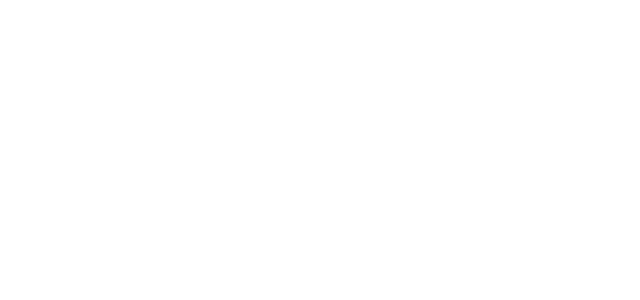
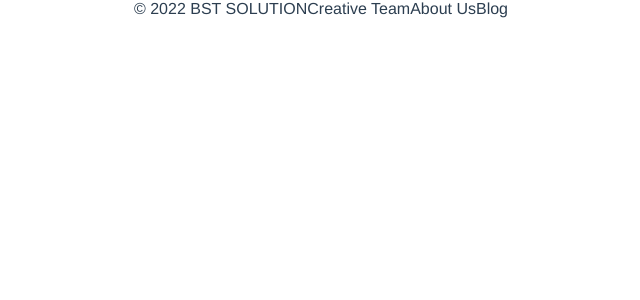
Before and after one commit to Jean-Lionel/bst_solution_ui, a Vue app: page /login in a window 1280 px wide. Shown: the top 300 px of the page, without its empty margins (319-959 px from the left). Built offline with nearby package versions, Linux system fonts and the light colour scheme.

Commit message:
login text

```diff
--- /dev/null
+++ b/src/components/Login/Footer.vue
@@ -0,0 +1,18 @@
+<template>
+    <div class="footer">
+
+        <div>
+        <span>&copy; 2022 BST SOLUTION</span>
+        <span>Creative Team</span>
+        <span>About Us</span>
+        <span>Blog</span>
+        </div>
+    </div>
+</template>
+
+<script>
+
+export default {
+
+}
+</script>
--- a/src/views/BaseLogin.vue
+++ b/src/views/BaseLogin.vue
@@ -1,12 +1,15 @@
 <template>
     <div class="base-login">
 
+        <Footer/>
     </div>
 </template>
 
 <script>
+import Footer from '../components/Login/Footer.vue';
+
 export default{
-
+    components: { Footer }
 }
 </script>
 
```
